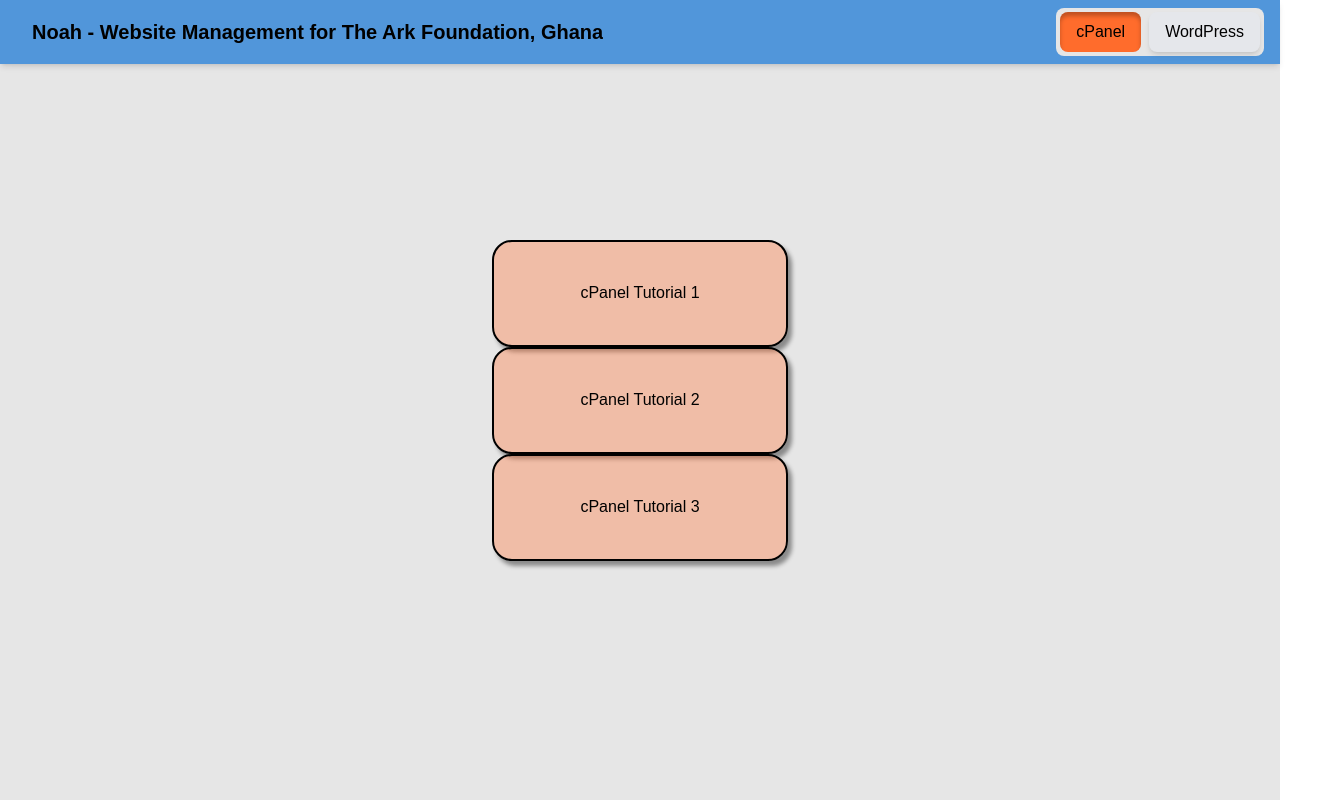
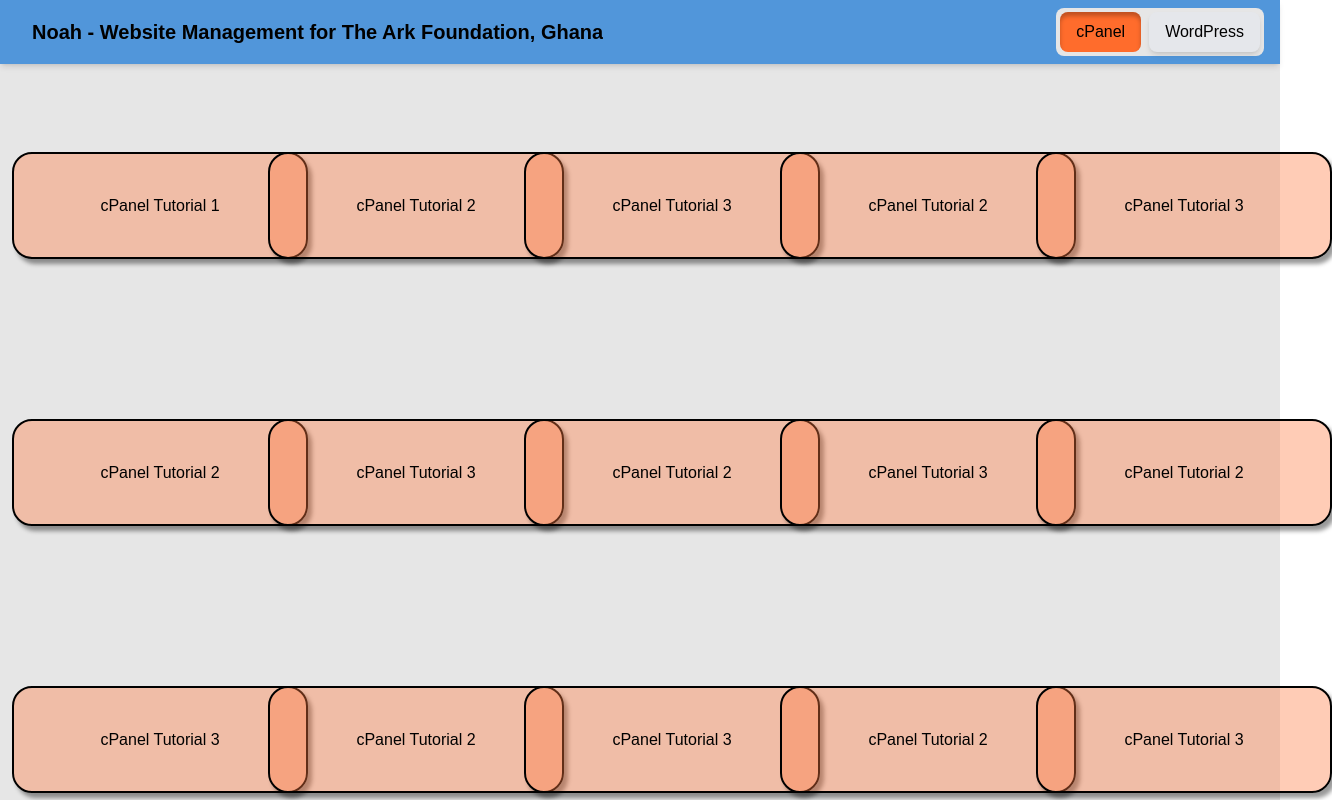
Before and after one commit to eli-johnson-04/noah, a React (Create React App) app in the folder noah-electron/: page / in a window 1280 px wide. Both pictures are taken after a click on the button "cPanel". Shown: the top 800 px of the page, 1332 px wide, since content can reach past the window. Built offline with nearby package versions, Linux system fonts and the light colour scheme.

Commit message:
Grid display for tutorial cards
Cards now display in a grid from their respective files, with the navbar above the cards. Added extra bogus tutorials for testing, and made page.js and tutorialcontainer.js have transparent backgrounds so app.js background fills the screen

```diff
--- a/noah-electron/src/App.css
+++ b/noah-electron/src/App.css
@@ -5,7 +5,7 @@
   display: flex; /* Flexbox layout */
   flex-direction: column;
   justify-content: center;
-  height: 100vh;
+  min-height: 100vh;
 }
 
 .App-logo {
@@ -50,9 +50,10 @@
   border-radius: 15pt;
   border: 2px solid black;
   box-shadow: 4px 5px 4px rgba(0, 0, 0, 0.4);
-  transition: transform 0.2s ease; /* Smooth transition for transform */
+  transition: transform 0.2s ease, box-shadow 0.2s ease; /* Smooth transition for transform */
 }
 
 .tutorialCard:hover {
   transform: scale(1.05); /* Slightly larger on hover */
+  box-shadow: 4px 5px 4px rgba(0, 0, 0, 0.4), 0 0 0 3px black;
 }
--- a/noah-electron/src/components/nav-bar.js
+++ b/noah-electron/src/components/nav-bar.js
@@ -40,7 +40,7 @@ const NavBar = ({ onTabChange }) => {
 
     return (
         //full width, 12px height, flexbox layout, items centered, background is blue from navbar on https://www.figma.com/design/FmAtjhAgL6TJXNo5EjzTaV/Noah-App-Wireframe?node-id=1-2&t=fjnIGAtCx0siswLp-0
-        <div className="fixed top-0 w-full h-16 flex items-center justify-between bg-[#5196DA] shadow-md px-4">
+        <div style={{ zIndex: 10}} className="fixed top-0 w-full h-16 flex items-center justify-between bg-[#5196DA] shadow-md px-4">
             <span className="font-kanit font-semibold text-xl ml-4 truncate">Noah - Website Management for The Ark Foundation, Ghana</span>
 
             {/* Construct the Tabs window on the navbar */}
--- a/noah-electron/src/components/page.js
+++ b/noah-electron/src/components/page.js
@@ -6,15 +6,14 @@ const Page = () => {
     // Give Page component access to the selected tab, so that it can display cPanel and WordPress tutorials accordingly
     const [selectedTab, setSelectedTab] = useState(null);
 
-    // Tutorial content for cPanel and WordPress
-    const tutorialContent = selectedTab === 'cPanel' ? <TutorialContainer category='cPanel' /> : selectedTab === 'WordPress' ? <TutorialContainer category='WordPress'/> : null;
+    // Create a TutorialContainer component with the selected tab as a prop
+    const tutorialContent = selectedTab ? <TutorialContainer category={selectedTab} /> : null;
 
     // Include a navbar and tutorials for cPanel and WordPress
     return (
-        <div>
+        <div className='bg-transparent'>
             <Navbar onTabChange={setSelectedTab} />
             <div>
-                {/* Content based on selectedTab */}
                 {selectedTab ? tutorialContent : <span className="text-[#434141]">No tutorial category selected! Choose an option above.</span>}
             </div>
         </div>
--- a/noah-electron/src/components/tutorial-container.js
+++ b/noah-electron/src/components/tutorial-container.js
@@ -5,13 +5,15 @@ import wordpressTutorials from "../tutorials/wordpressTutorials";
 
 const TutorialContainer = ({ category }) => {
     return (
-        <div>
+        <div className="mt-32 flex justify-center bg-transparent">
+            <div className="grid grid-cols-1 sm:grid-cols-2 md:grid-cols-3 lg:grid-cols-4 xl:grid-cols-5 gap-x-6 gap-y-40 px-3 py-6">
             {category === "cPanel" && cPanelTutorials.map((tutorial, index) => (
-                <TutorialCard key={index} label={tutorial.label} color={tutorial.color} />
+                <TutorialCard key={index} label={tutorial.label} color='#ff7a4161' />
             ))}
             {category === "WordPress" && wordpressTutorials.map((tutorial, index) => (
-                <TutorialCard key={index} label={tutorial.label} color={tutorial.color} />
+                <TutorialCard key={index} label={tutorial.label} color='#278ab764' />
             ))}
+            </div>
         </div>
     );
 }
--- a/noah-electron/src/tutorials/cPanelTutorials.js
+++ b/noah-electron/src/tutorials/cPanelTutorials.js
@@ -1,7 +1,39 @@
 const cPanelTutorials = [
-    { label: 'cPanel Tutorial 1', color: '#ff7a4161' },
-    { label: 'cPanel Tutorial 2', color: '#ff7a4161' },
-    { label: 'cPanel Tutorial 3', color: '#ff7a4161' },
+    { label: 'cPanel Tutorial 1'},
+    { label: 'cPanel Tutorial 2'},
+    { label: 'cPanel Tutorial 3'},
+    { label: 'cPanel Tutorial 2'},
+    { label: 'cPanel Tutorial 3'},
+    { label: 'cPanel Tutorial 2'},
+    { label: 'cPanel Tutorial 3'},
+    { label: 'cPanel Tutorial 2'},
+    { label: 'cPanel Tutorial 3'},
+    { label: 'cPanel Tutorial 2'},
+    { label: 'cPanel Tutorial 3'},
+    { label: 'cPanel Tutorial 2'},
+    { label: 'cPanel Tutorial 3'},
+    { label: 'cPanel Tutorial 2'},
+    { label: 'cPanel Tutorial 3'},
+    { label: 'cPanel Tutorial 2'},
+    { label: 'cPanel Tutorial 3'},
+    { label: 'cPanel Tutorial 2'},
+    { label: 'cPanel Tutorial 3'},
+    { label: 'cPanel Tutorial 2'},
+    { label: 'cPanel Tutorial 3'},
+    { label: 'cPanel Tutorial 2'},
+    { label: 'cPanel Tutorial 3'},
+    { label: 'cPanel Tutorial 2'},
+    { label: 'cPanel Tutorial 3'},
+    { label: 'cPanel Tutorial 2'},
+    { label: 'cPanel Tutorial 3'},
+    { label: 'cPanel Tutorial 2'},
+    { label: 'cPanel Tutorial 3'},
+    { label: 'cPanel Tutorial 2'},
+    { label: 'cPanel Tutorial 3'},
+    { label: 'cPanel Tutorial 2'},
+    { label: 'cPanel Tutorial 3'},
+    { label: 'cPanel Tutorial 2'},
+    { label: 'cPanel Tutorial 3'},
 ];
 
 export default cPanelTutorials;
--- a/noah-electron/src/tutorials/wordpressTutorials.js
+++ b/noah-electron/src/tutorials/wordpressTutorials.js
@@ -1,7 +1,40 @@
 const wordpressTutorials = [
-    { label: 'WordPress Tutorial 1', color: '#278ab764' },
-    { label: 'WordPress Tutorial 2', color: '#278ab764' },
-    { label: 'WordPress Tutorial 3', color: '#278ab764' },
+    { label: 'WordPress Tutorial 1'},
+    { label: 'WordPress Tutorial 2'},
+    { label: 'WordPress Tutorial 3'},
+    { label: 'WordPress Tutorial 1'},
+    { label: 'WordPress Tutorial 2'},
+    { label: 'WordPress Tutorial 3'},
+    { label: 'WordPress Tutorial 1'},
+    { label: 'WordPress Tutorial 2'},
+    { label: 'WordPress Tutorial 3'},
+    { label: 'WordPress Tutorial 1'},
+    { label: 'WordPress Tutorial 2'},
+    { label: 'WordPress Tutorial 3'},
+    { label: 'WordPress Tutorial 1'},
+    { label: 'WordPress Tutorial 2'},
+    { label: 'WordPress Tutorial 3'},
+    { label: 'WordPress Tutorial 1'},
+    { label: 'WordPress Tutorial 2'},
+    { label: 'WordPress Tutorial 3'},
+    { label: 'WordPress Tutorial 1'},
+    { label: 'WordPress Tutorial 2'},
+    { label: 'WordPress Tutorial 3'},
+    { label: 'WordPress Tutorial 1'},
+    { label: 'WordPress Tutorial 2'},
+    { label: 'WordPress Tutorial 3'},
+    { label: 'WordPress Tutorial 1'},
+    { label: 'WordPress Tutorial 2'},
+    { label: 'WordPress Tutorial 3'},
+    { label: 'WordPress Tutorial 1'},
+    { label: 'WordPress Tutorial 2'},
+    { label: 'WordPress Tutorial 3'},
+    { label: 'WordPress Tutorial 1'},
+    { label: 'WordPress Tutorial 2'},
+    { label: 'WordPress Tutorial 3'},
+    { label: 'WordPress Tutorial 1'},
+    { label: 'WordPress Tutorial 2'},
+    { label: 'WordPress Tutorial 3'},
 ];
 
 export default wordpressTutorials;
```
